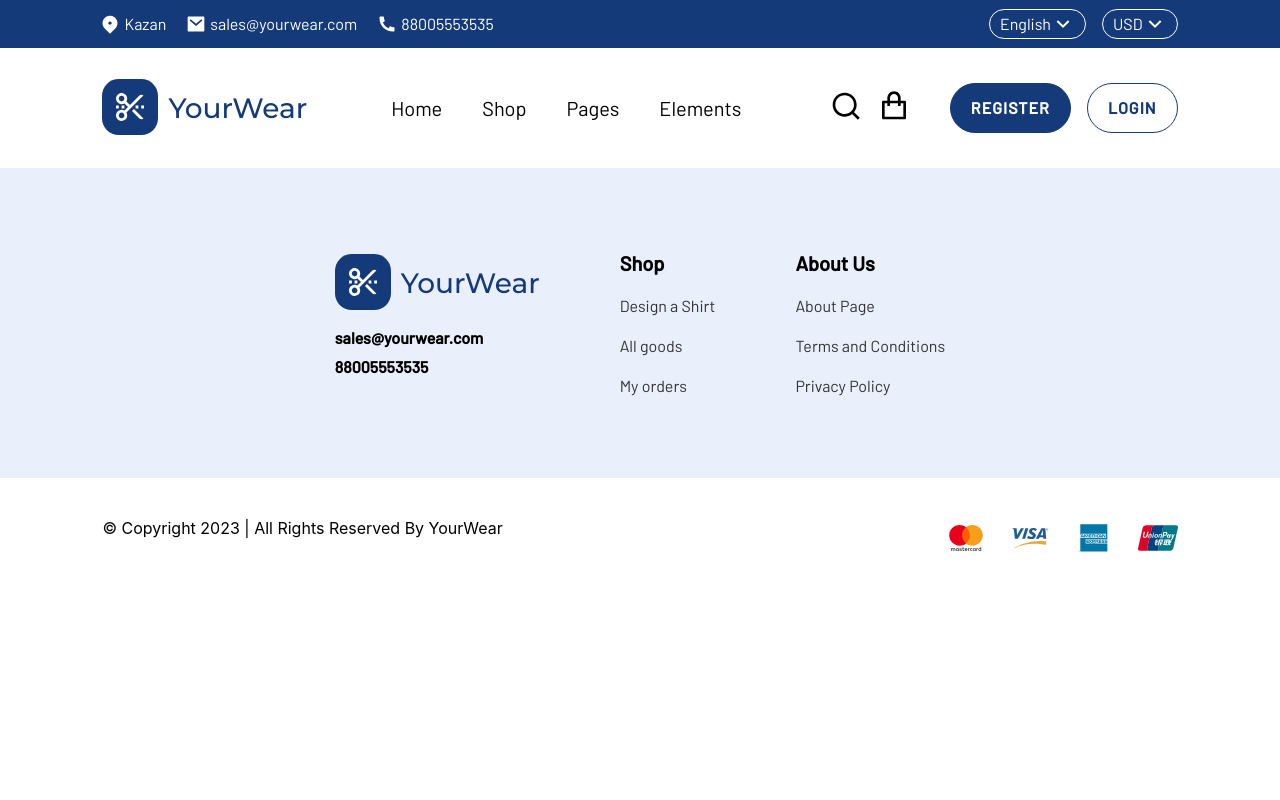
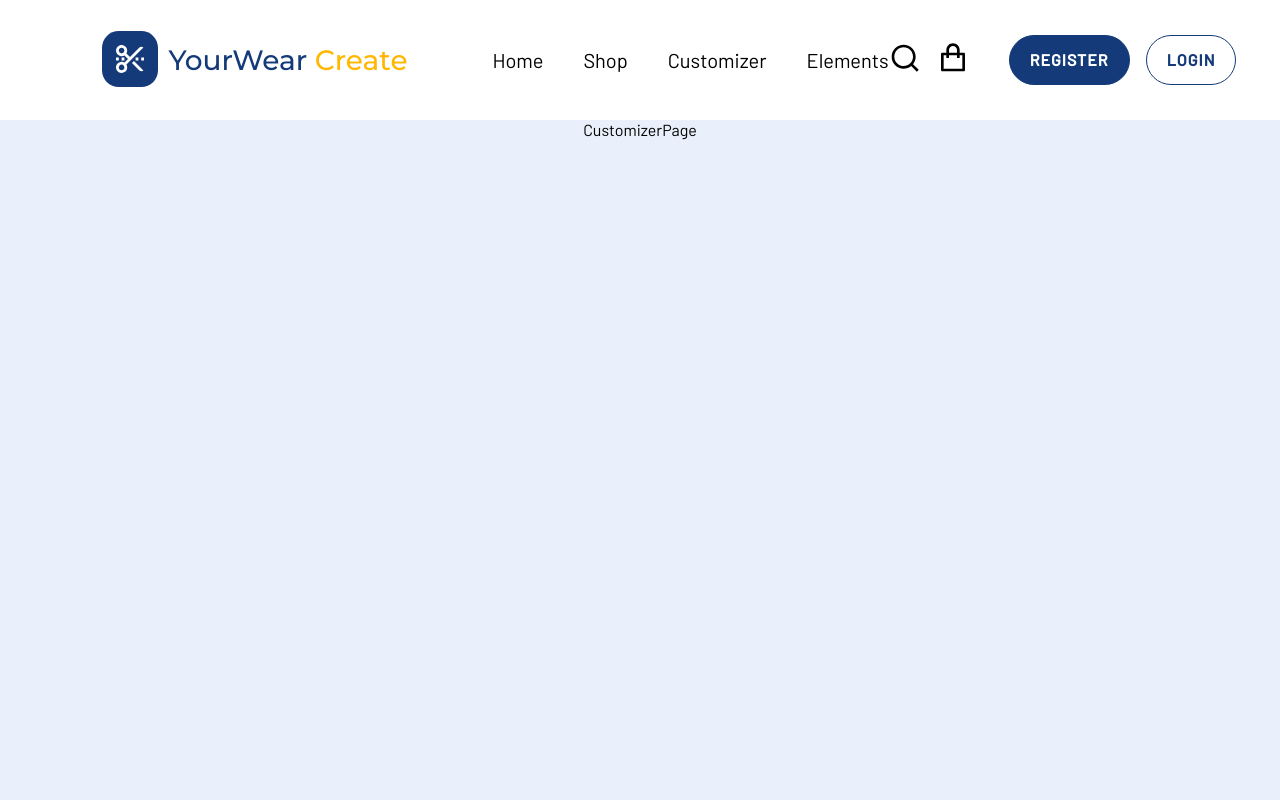
Before and after one commit to mrhiroman/YourWear-frontend, a React (Create React App) app: page /customizer in a window 1280 px wide. Shown: the top 800 px of the page. Built offline with nearby package versions, Linux system fonts and the light colour scheme; the HTML template or start-up script is replaced by a standard one.

Commit message:
header theming + customizer page placeholder

```diff
--- a/src/App.tsx
+++ b/src/App.tsx
@@ -4,6 +4,7 @@ import {BrowserRouter, Route, Routes} from 'react-router-dom'
 import { Header } from './components/layout/Header';
 import { Footer } from 'components/layout/Footer';
 import { MainPage } from 'pages/MainPage';
+import { CustomizerPage } from 'pages/CustomizerPage';
 
 function App() {
   return (
@@ -12,6 +13,7 @@ function App() {
       <Header />
       <Routes>
         <Route path='' element={<MainPage />}/>
+        <Route path='/customizer' element={<CustomizerPage />}/>
       </Routes>
       <Footer />
     </div>
--- a/src/components/layout/Header/Header.module.sass
+++ b/src/components/layout/Header/Header.module.sass
@@ -21,18 +21,21 @@
         display: flex
         flex-direction: row
         justify-content: space-between
+        transition: all 0.2s ease
 
     &Main
         height: 120px
         display: flex
         flex-direction: row
         justify-content: space-between
+        transition: all 0.2s ease
 
         &Left
             display: flex
             flex-direction: row
             justify-content: space-around
             margin-left: 8%
+            transition: all 0.2s ease
 
 .upper
     &Left
@@ -43,6 +46,7 @@
         color: white
         margin-left: 8%
         padding: 14px 0
+        transition: all 0.2s ease
 
     &Right
         display: flex
@@ -86,6 +90,11 @@
     .logo
         margin-top: 6px
 
+        &Text
+            width: 140px
+            white-space: nowrap
+            transition: all 0.2s ease
+
 .navigation
     display: flex
     flex-direction: row
@@ -114,3 +123,13 @@
 
 .icon
     cursor: pointer
+
+.blue
+    .headerUpper
+        height: 0
+
+    .yellow
+        color: #ffb700
+
+    .logoText
+        width: 240px
--- a/src/components/layout/Header/index.tsx
+++ b/src/components/layout/Header/index.tsx
@@ -1,6 +1,6 @@
-import React from 'react'
+import {useState} from 'react'
 import styles from './Header.module.sass'
-import { NavLink } from 'react-router-dom'
+import { Navigate, NavLink, useLocation, useNavigate } from 'react-router-dom'
 
 import City from 'assets/img/header/Map Pin.svg'
 import Email from 'assets/img/header/Email.svg'
@@ -14,10 +14,25 @@ import Arrow from 'assets/img/header/Arrow.svg'
 import Logo from 'assets/img/Logo.svg'
 import { Button, ButtonType } from 'components/ui/Button'
 
+enum headerTheme {
+    Basic = 'basic',
+    Customizer = 'blue'
+}
+
 
 export const Header = () => {
-  return (
-    <div className={styles.layout}>
+    const navigate = useNavigate()
+    const location = useLocation()
+    const [currentTheme, setCurrentTheme] = useState(headerTheme.Basic)
+
+    if(location.pathname.includes('/customizer') && currentTheme !== headerTheme.Customizer){
+        setCurrentTheme(headerTheme.Customizer)
+    } else if(!location.pathname.includes('/customizer') && currentTheme !== headerTheme.Basic){
+        setCurrentTheme(headerTheme.Basic)
+    }
+
+    return (
+    <div className={`${styles.layout} ${currentTheme === headerTheme.Customizer ? styles.blue : ''}`}>
         <div className={styles.headerUpper}>
             <div className={styles.upperLeft}>
                 <div className={styles.elementUpper}>
@@ -41,16 +56,16 @@ export const Header = () => {
         </div>
         <div className={styles.headerMain}>
             <div className={styles.headerMainLeft}>
-                <div className={styles.logoContainer}>
+                <div className={styles.logoContainer} onClick={() => navigate('')}>
                     <div className={styles.logo}>
                         <img src={Logo} alt='logo' />
                     </div>
-                    <div>YourWear</div>
+                    <div className={styles.logoText}>YourWear {currentTheme === headerTheme.Customizer ? <span className={styles.yellow}>Create</span> : ''}</div>
                 </div>
                 <nav className={styles.navigation}>
                     <NavLink to="">Home</NavLink>
-                    <NavLink to="">Shop</NavLink>
-                    <NavLink to="">Pages</NavLink>
+                    <NavLink to="/shop">Shop</NavLink>
+                    <NavLink to="/customizer">Customizer</NavLink>
                     <NavLink to="">Elements</NavLink>
                 </nav>
             </div>
--- /dev/null
+++ b/src/pages/CustomizerPage/CustomizerPage.module.sass
@@ -0,0 +1,18 @@
+@mixin barlow-400
+    font-family: 'Barlow', sans-serif
+    font-weight: 400
+
+@mixin barlow-600
+    font-family: 'Barlow', sans-serif
+    font-weight: 600
+
+@mixin montserrat
+    font-family: 'Montserrat', sans-serif
+    font-weight: 500
+
+.layout
+    @include barlow-400
+    height: 1000px
+    display: flex
+    justify-content: center
+    background: #E9F0FB
--- /dev/null
+++ b/src/pages/CustomizerPage/index.tsx
@@ -0,0 +1,8 @@
+import React from 'react'
+import styles from './CustomizerPage.module.sass'
+
+export const CustomizerPage = () => {
+  return (
+    <div className={styles.layout}>CustomizerPage</div>
+  )
+}
```
